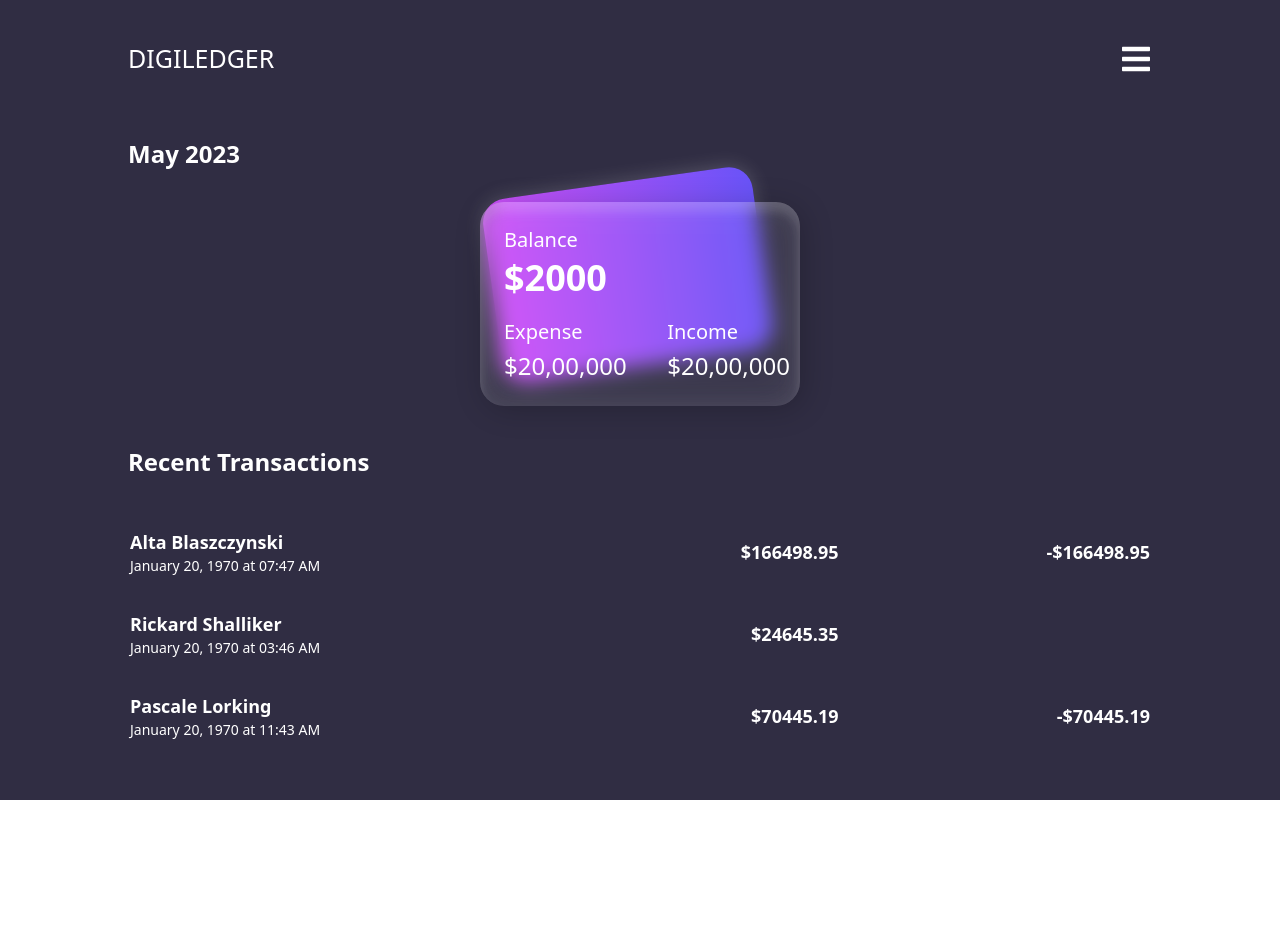
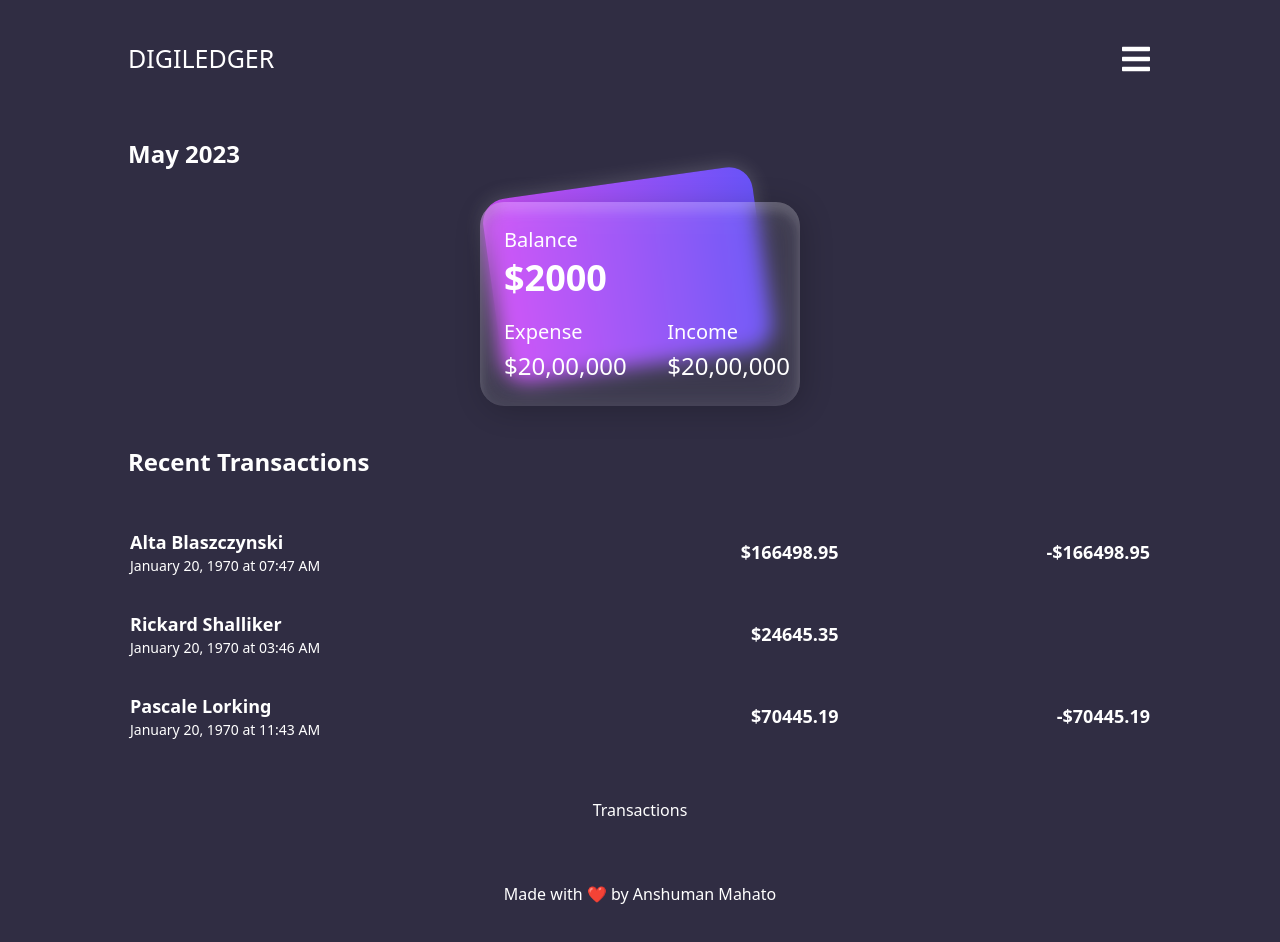
Before and after one commit to AnshumanMahato/Digiledger-Frontend, a React (Create React App) app: page / in a window 1280 px wide. Shown: the top 942 px of the page. Before the commit the page ends 800 px from the top, so only its background shows below. Built offline with nearby package versions, Linux system fonts and the light colour scheme.

Commit message:
footer done

```diff
--- a/package.json
+++ b/package.json
@@ -10,6 +10,7 @@
     "react": "^18.2.0",
     "react-dom": "^18.2.0",
     "react-icons": "^4.8.0",
+    "react-router-dom": "^6.11.2",
     "react-scripts": "5.0.1",
     "web-vitals": "^2.1.4"
   },
--- a/src/App.jsx
+++ b/src/App.jsx
@@ -3,6 +3,8 @@ import BalanceCard from "./components/BalanceCard";
 import SectionHeader from "./components/SectionHeader";
 import Section from "./components/Section";
 import TransactionTable from "./components/TransactionTable";
+import Button from "./components/Button";
+import Footer from "./components/Footer";
 
 function App() {
   return (
@@ -19,7 +21,11 @@ function App() {
           </SectionHeader>
           <TransactionTable />
         </Section>
+        <Section className="flex justify-evenly items-center">
+          <Button>Transactions</Button>
+        </Section>
       </main>
+      <Footer />
     </div>
   );
 }
--- /dev/null
+++ b/src/components/Button.jsx
@@ -0,0 +1,5 @@
+function Button({ children }) {
+  return <button>{children}</button>;
+}
+
+export default Button;
--- /dev/null
+++ b/src/components/Footer.jsx
@@ -0,0 +1,9 @@
+function Footer() {
+  return (
+    <footer className="flex justify-center items-center pt-10 pb-12">
+      Made with ❤️ by Anshuman Mahato
+    </footer>
+  );
+}
+
+export default Footer;
```
Also changed, not shown: 1 other file (tests, documents, lock files or other folders).
